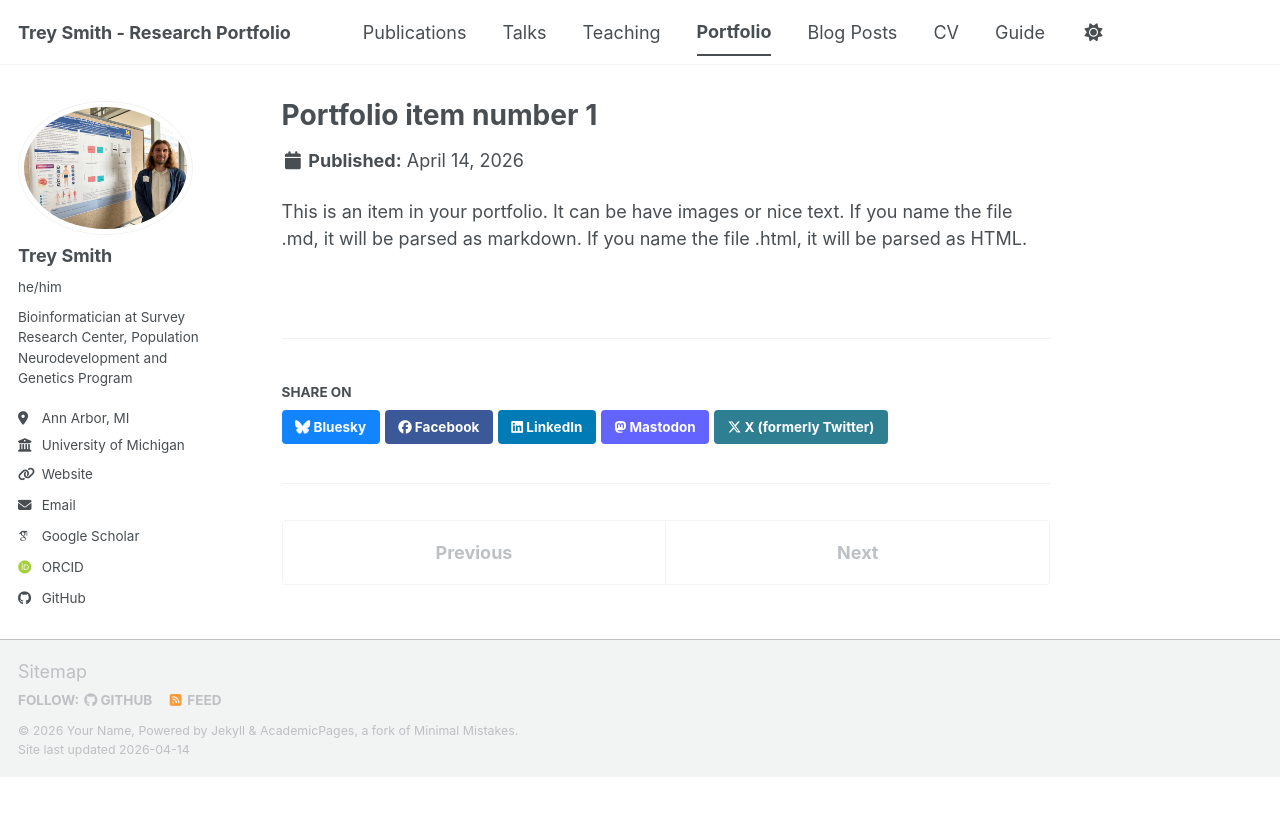
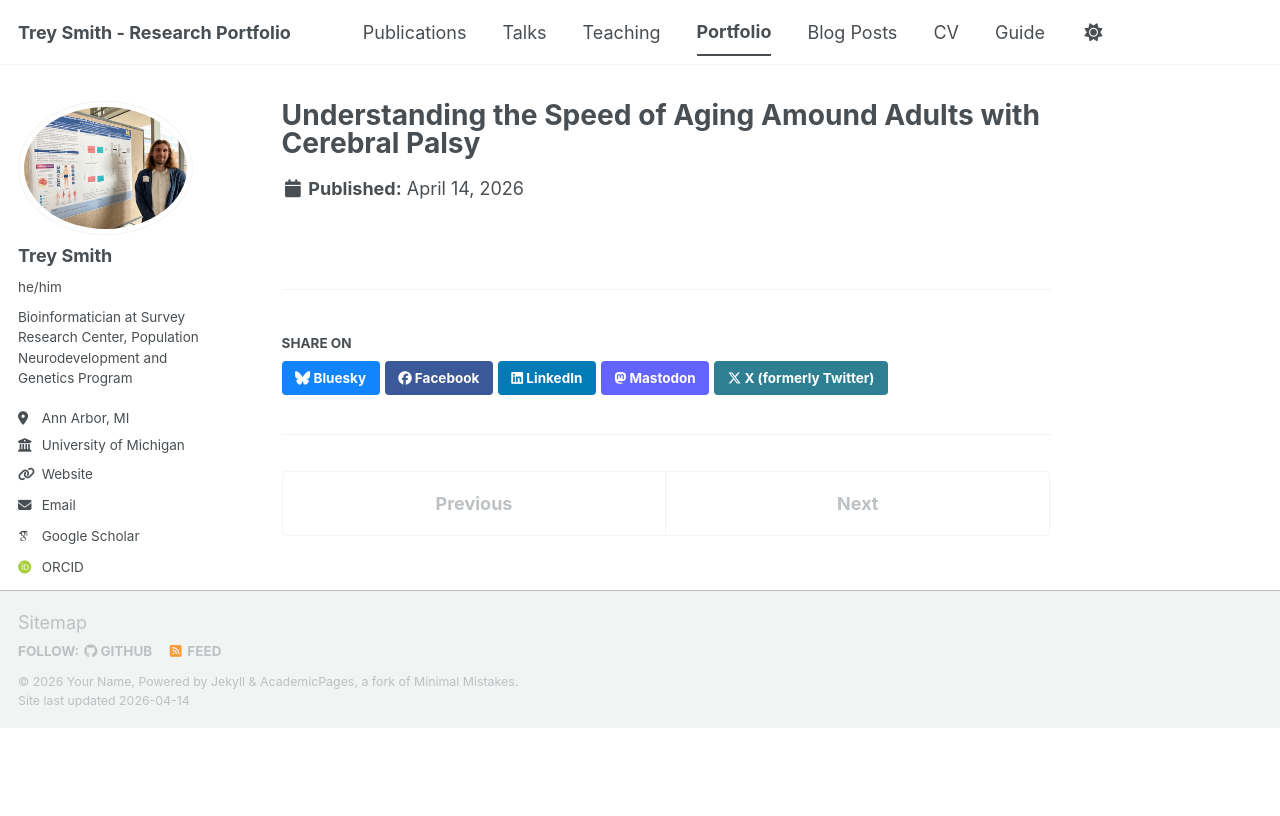
Before and after one commit to Treys925/Treys925.github.io, a Jekyll site: the page built from _portfolio/portfolio-1.md, in a window 1280 px wide. Shown: the top 816 px of the page. Built offline with Jekyll 4.4.1, drawn with Linux system fonts in a browser that asks for light colours; some web fonts are replaced; a script bundle is joined from its source files by our own code; library files that are not in the unit come from our copies.

Commit message:
Update portfolio-1.md

```diff
--- a/_portfolio/portfolio-1.md
+++ b/_portfolio/portfolio-1.md
@@ -1,7 +1,5 @@
 ---
-title: "Portfolio item number 1"
-excerpt: "Short description of portfolio item number 1<br/><img src='/images/500x300.png'>"
+title: "Understanding the Speed of Aging Amound Adults with Cerebral Palsy"
+excerpt: "Poster for UMAging Aging Initiative Symposium 1<br/><img src='/images/MICDA_poster_3_19_26.png'>"
 collection: portfolio
 ---
-
-This is an item in your portfolio. It can be have images or nice text. If you name the file .md, it will be parsed as markdown. If you name the file .html, it will be parsed as HTML.
```
